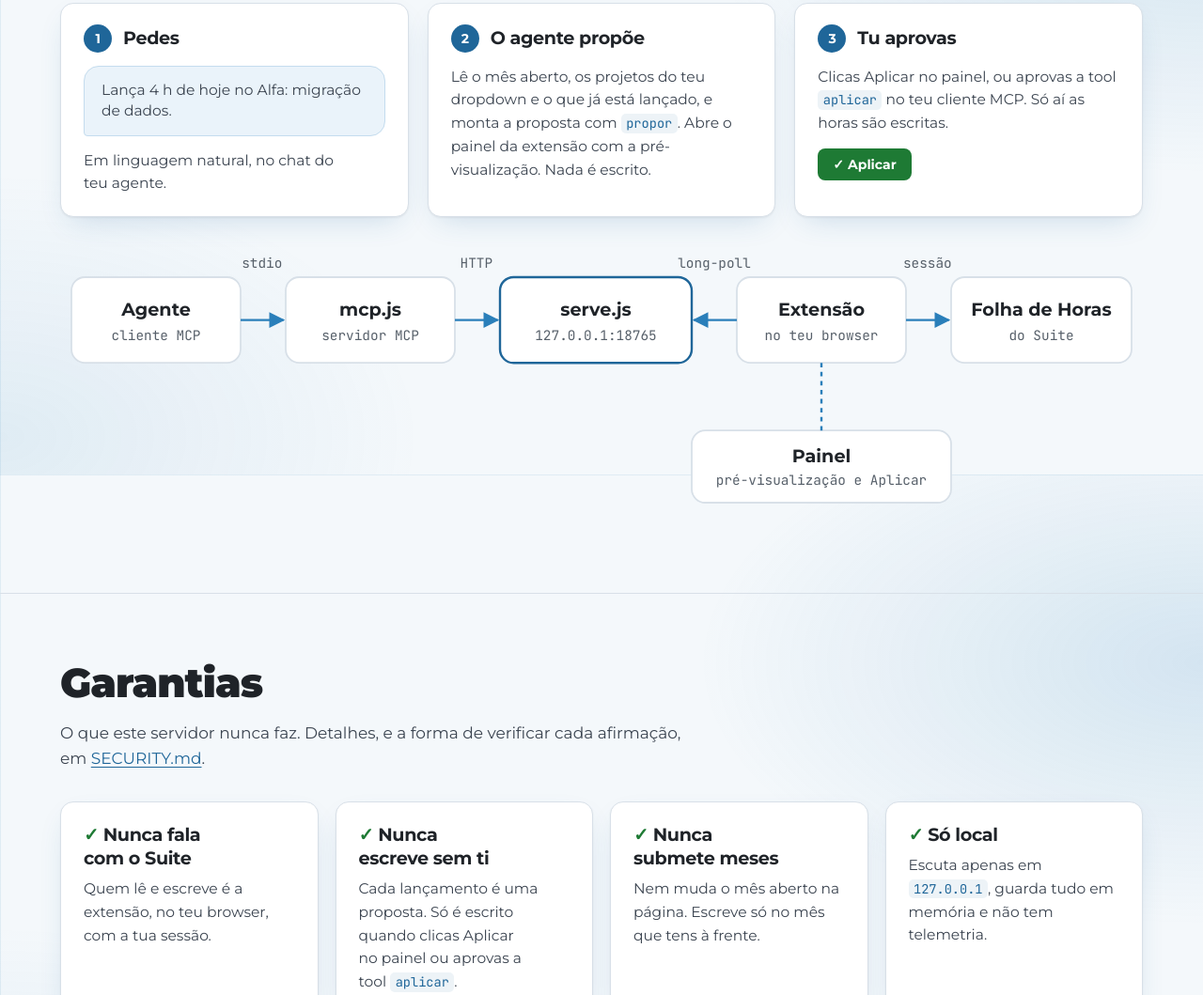
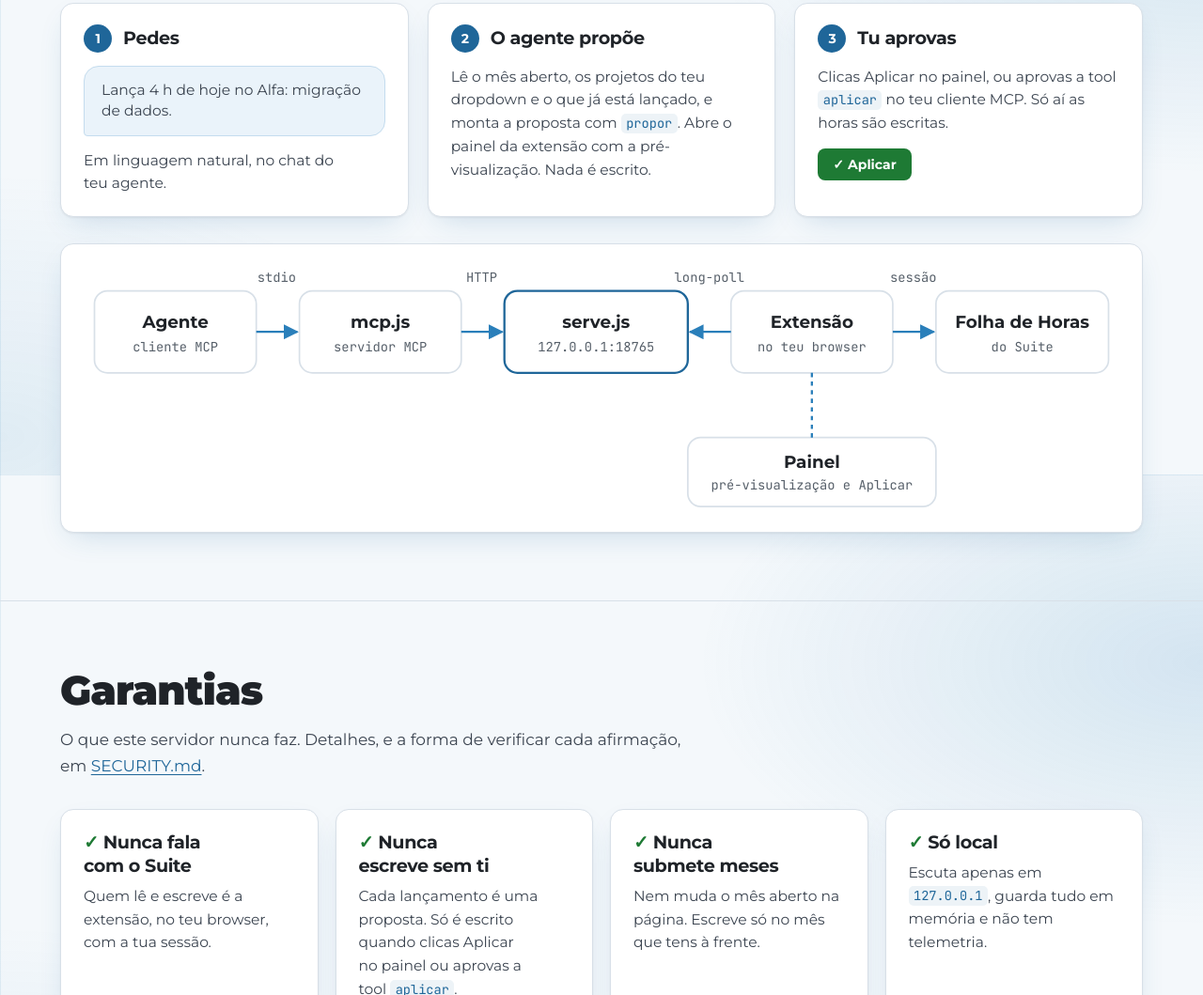
Before and after one commit to williansaez/suite-timesheet-mcp, a website: page docs/index.html in a window 1280 px wide. Shown: the part 1095-2154 px from the top of the page at 94% size. Drawn offline with Linux system fonts and the light colour scheme.

Commit message:
feat(site): diagrama do fluxo dentro de uma caixa
Co-Authored-By: Claude Opus 5.5 <noreply@anthropic.com>

```diff
--- a/docs/index.html
+++ b/docs/index.html
@@ -241,8 +241,8 @@
             <span class="aprovar" aria-hidden="true">✓ Aplicar</span>
           </div>
         </div>
-        <div class="diagrama" role="img" aria-label="O agente fala por stdio com o mcp.js, que fala por HTTP local com o serve.js em 127.0.0.1:18765. A extensão no browser faz long-poll ao serve.js, lê e escreve a Folha de Horas do Suite com a tua sessão, e mostra o painel com a pré-visualização e o botão Aplicar.">
-          <svg viewBox="0 0 960 250" aria-hidden="true">
+        <div class="diagrama card" role="img" aria-label="O agente fala por stdio com o mcp.js, que fala por HTTP local com o serve.js em 127.0.0.1:18765. A extensão no browser faz long-poll ao serve.js, lê e escreve a Folha de Horas do Suite com a tua sessão, e mostra o painel com a pré-visualização e o botão Aplicar.">
+          <svg viewBox="0 6 960 228" aria-hidden="true">
             <defs>
               <marker id="seta" viewBox="0 0 10 10" refX="9" refY="5" markerWidth="7" markerHeight="7" orient="auto-start-reverse"><path d="M0,0 L10,5 L0,10 z" fill="#2a7fba" /></marker>
             </defs>
```
